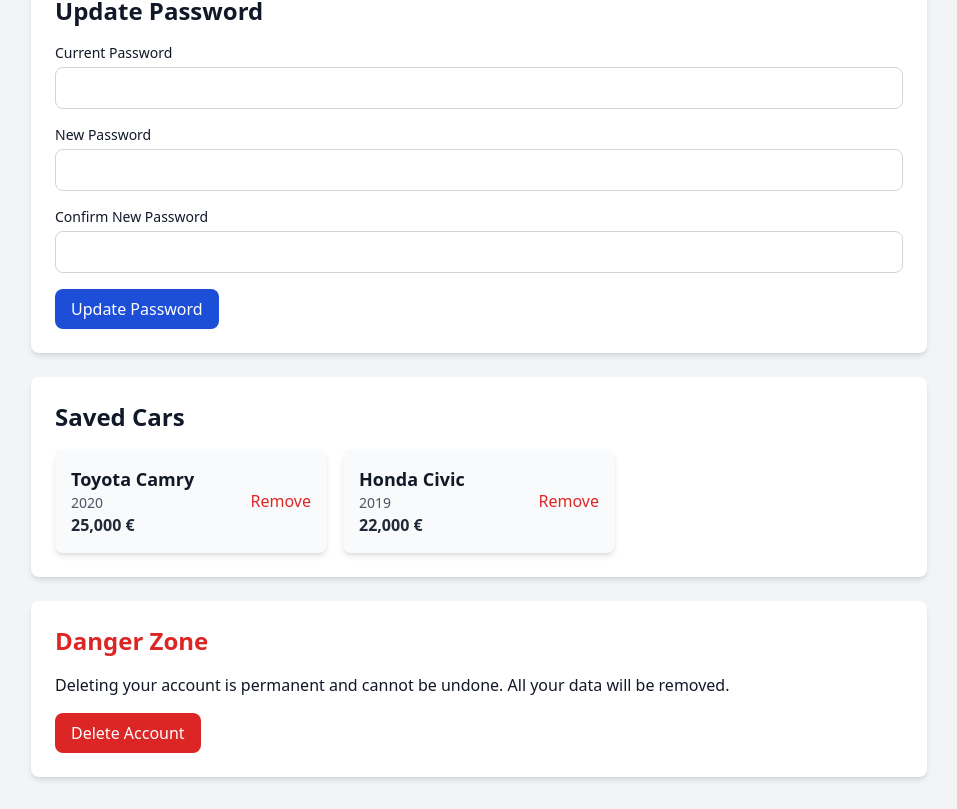
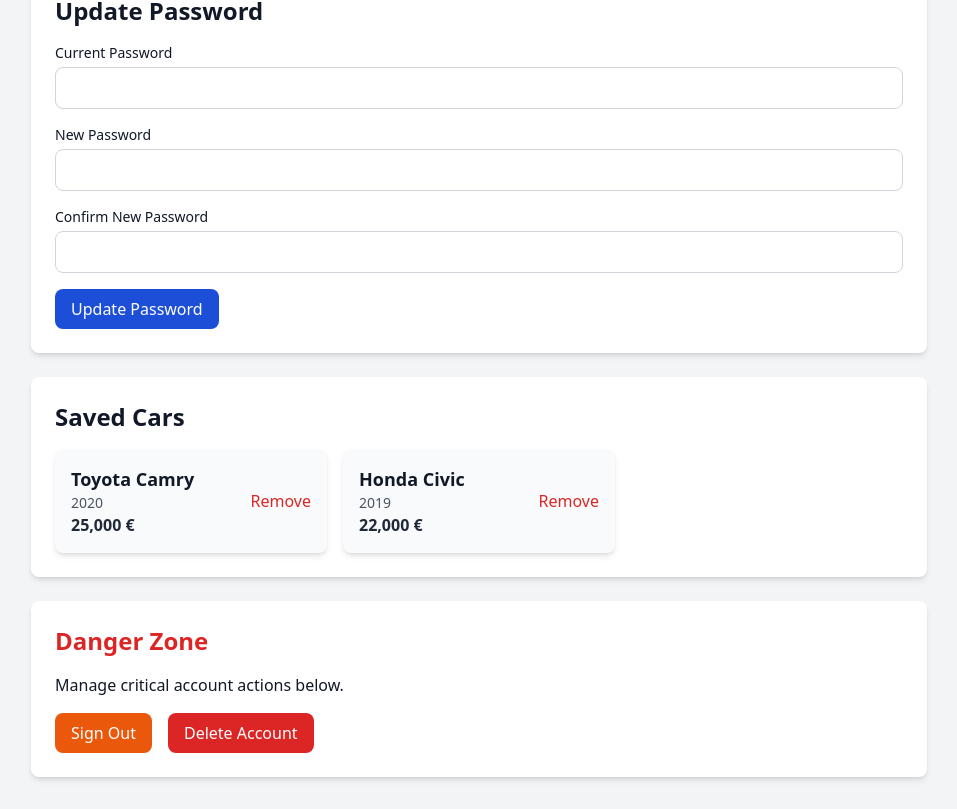
Before and after one commit to KaBoomKaBoom/car-marketplace, a React (Vite) app: page /profile in a window 1280 px wide. Shown: the part 517-1326 px from the top of the page, without its empty margins (161-1118 px from the left). Built offline with nearby package versions, Linux system fonts and the light colour scheme.

Commit message:
Add a sign out option

```diff
--- a/src/UserProfile.jsx
+++ b/src/UserProfile.jsx
@@ -88,6 +88,16 @@ function UserProfile() {
       // In a real app, delete account from backend
       alert('Account deleted successfully.');
       // Redirect to login or home page
+    }
+  };
+
+  // Sign out (mock action)
+  const handleSignOut = () => {
+    if (window.confirm('Are you sure you want to sign out?')) {
+      // In a real app, clear auth tokens, session, etc.
+      alert('Signed out successfully.');
+      // Redirect to login or home page (e.g., using React Router's useNavigate)
+      // For now, we'll just show an alert
     }
   };
 
@@ -293,20 +303,28 @@ function UserProfile() {
           )}
         </section>
 
-        {/* Delete Account Section */}
+        {/* Danger Zone Section */}
         <section className="bg-white dark:bg-gray-800 rounded-lg shadow-md p-6">
           <h2 className="text-2xl font-semibold mb-4 text-red-600 dark:text-red-400">
             Danger Zone
           </h2>
           <p className="mb-4">
-            Deleting your account is permanent and cannot be undone. All your data will be removed.
+            Manage critical account actions below.
           </p>
+          <div className="flex space-x-4">
+            <button
+              onClick={handleSignOut}
+              className="px-4 py-2 bg-orange-600 text-white rounded-lg hover:bg-orange-700"
+            >
+              Sign Out
+            </button>
             <button
               onClick={handleDeleteAccount}
               className="px-4 py-2 bg-red-600 text-white rounded-lg hover:bg-red-700"
             >
               Delete Account
             </button>
+          </div>
         </section>
       </div>
     </div>
```
Lines whose indentation alone changed are shown as unchanged.
